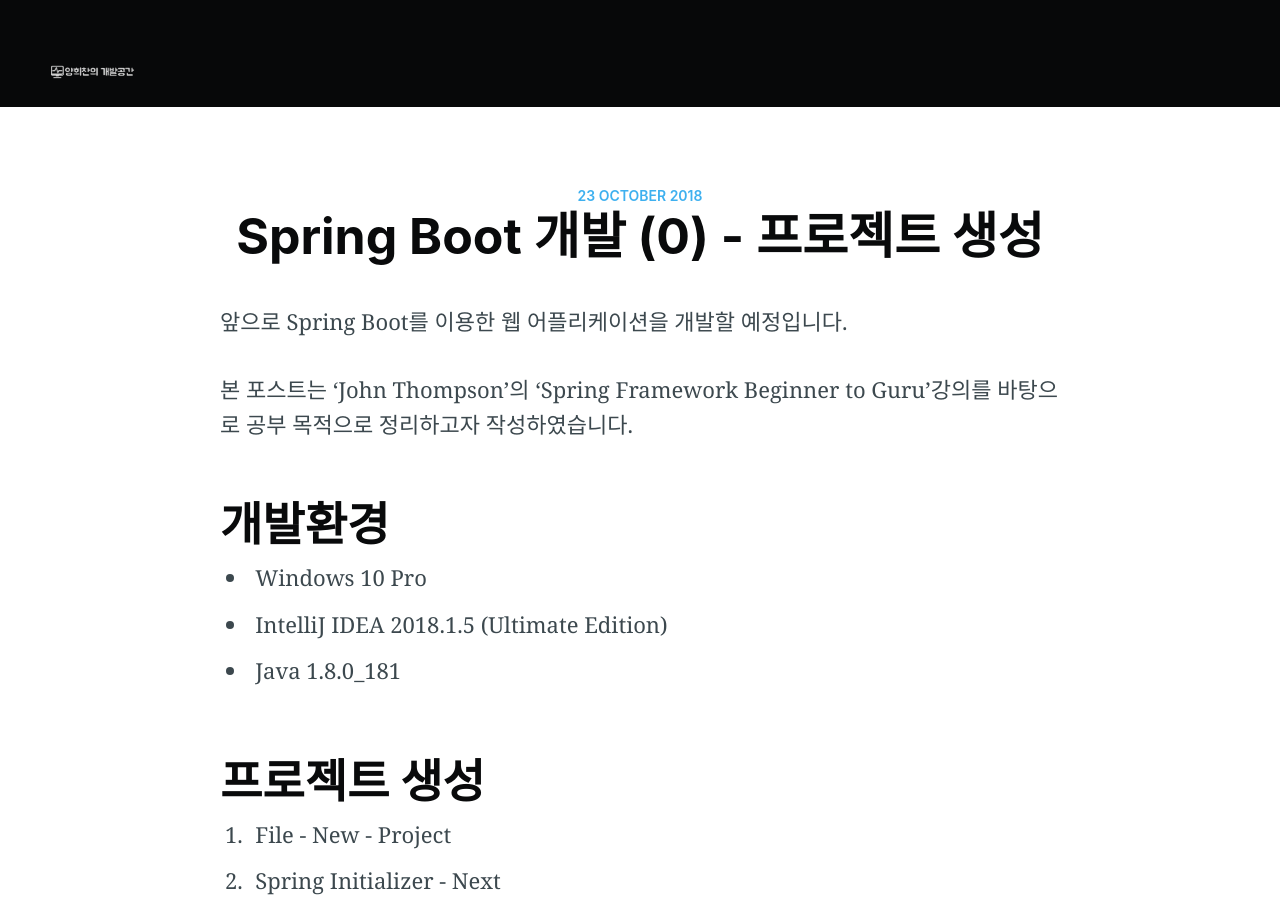
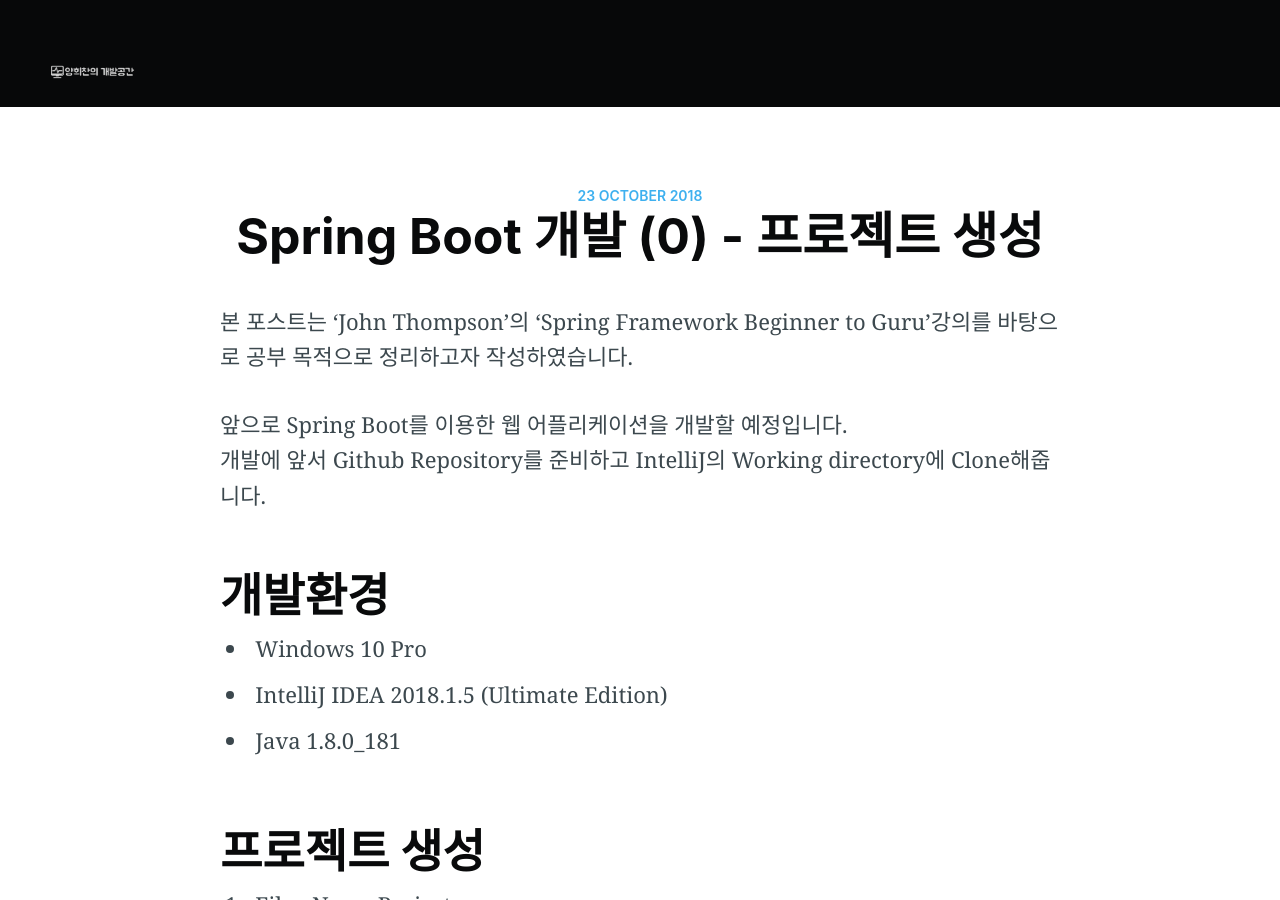
Before and after one commit to LOG-INFO/heechanYang.github.io, a Jekyll site: the page built from _posts/2018-10-24-0. New Spring Project.md, in a window 1280 px wide and 900 px high. Built offline with Jekyll 4.4.1, drawn with Linux system fonts in a browser that asks for light colours; nearby versions of some CDN libraries; comment, search, counter and statistics services are not loaded.

Commit message:
[UPDATE] New Spring Project

```diff
--- a/_posts/2018-10-24-0. New Spring Project.md
+++ b/_posts/2018-10-24-0. New Spring Project.md
@@ -5,14 +5,16 @@ date:   2018-10-24 02:47:01 +0830
 categories: Back-End
 ---
 
+본 포스트는 'John Thompson'의 'Spring Framework Beginner to Guru'강의를 바탕으로 공부 목적으로 정리하고자 작성하였습니다.
+
 앞으로 Spring Boot를 이용한 웹 어플리케이션을 개발할 예정입니다.
-
-본 포스트는 'John Thompson'의 'Spring Framework Beginner to Guru'강의를 바탕으로 공부 목적으로 정리하고자 작성하였습니다.
+개발에 앞서 Github Repository를 준비하고 IntelliJ의 Working directory에 Clone해줍니다.
 
 # 개발환경
 - Windows 10 Pro
 - IntelliJ IDEA 2018.1.5 (Ultimate Edition)
 - Java 1.8.0_181
+
 
 # 프로젝트 생성
 1. File - New - Project
```
